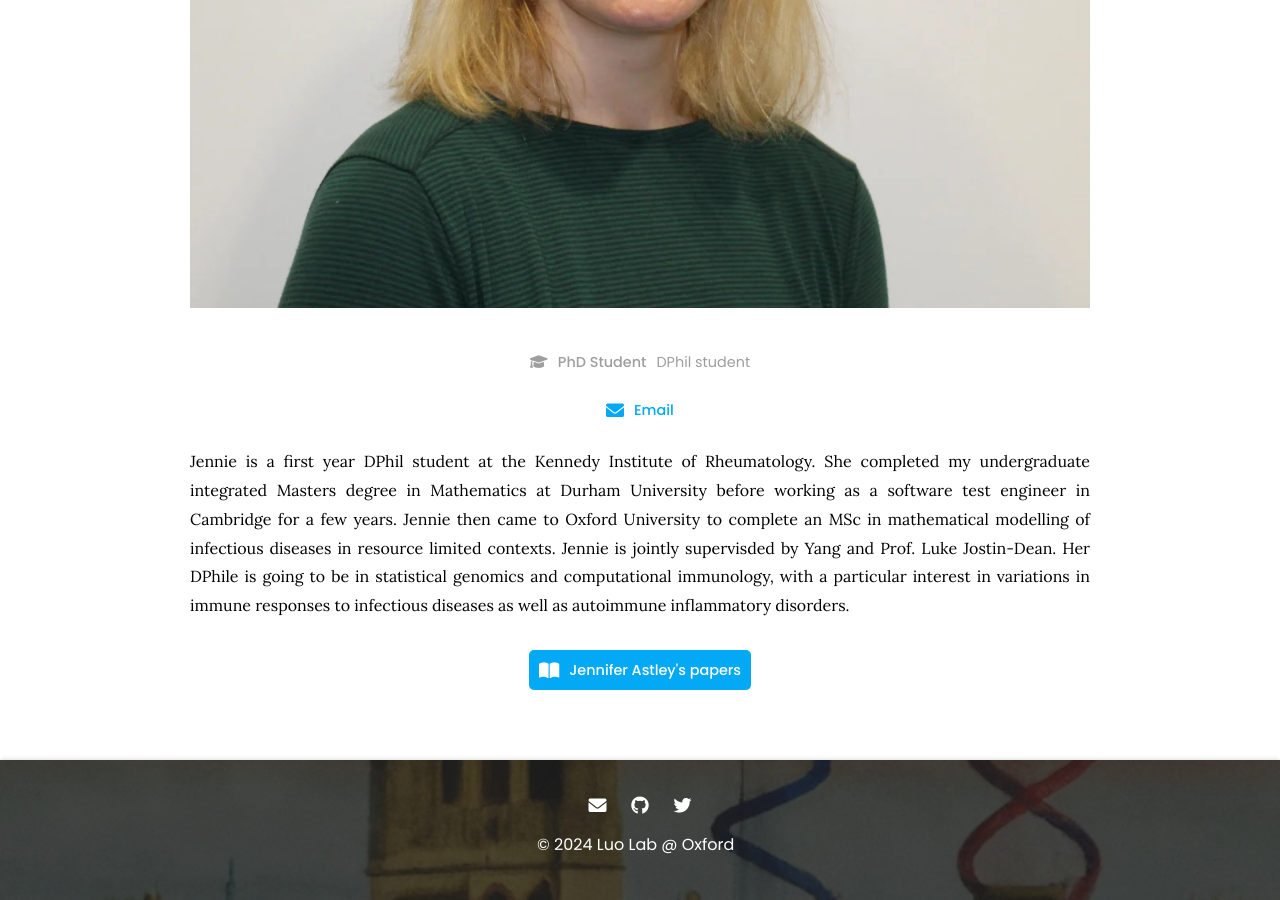
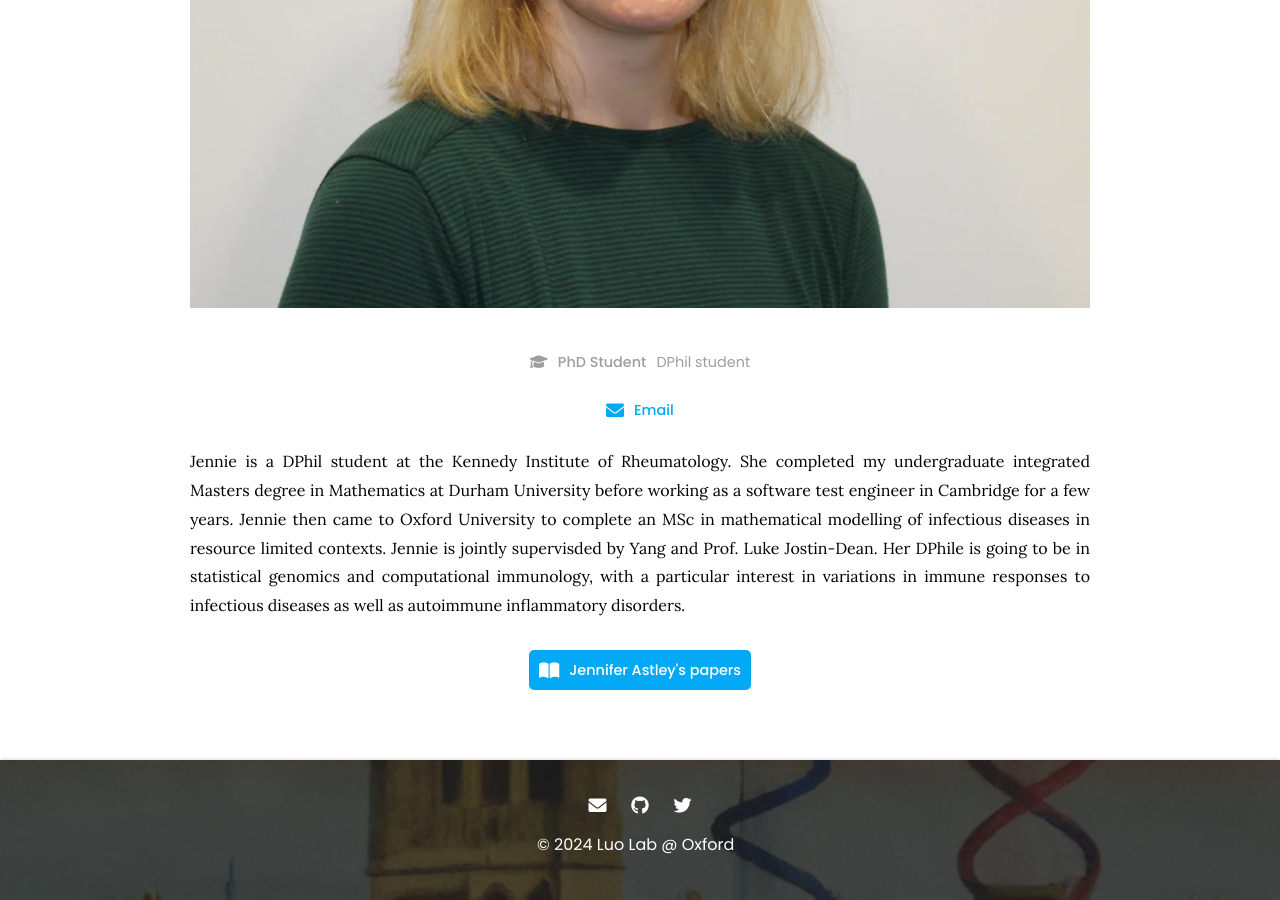
Before and after one commit to yang-luo-lab/yang-luo-lab.github.io, a Jekyll site: the page built from _members/jennifer-astley.md, in a window 1280 px wide and 900 px high, scrolled down 849 px. Built offline with Jekyll 4.4.1, drawn with Linux system fonts in a browser that asks for light colours.

```diff
--- a/_members/jennifer-astley.md
+++ b/_members/jennifer-astley.md
@@ -11,4 +11,4 @@ links:
   email: jennifer.astley@balliol.ox.ac.uk
 ---
 
-Jennie is a first year DPhil student at the Kennedy Institute of Rheumatology. She completed my undergraduate integrated Masters degree in Mathematics at Durham University before working as a software test engineer in Cambridge for a few years. Jennie then came to Oxford University to complete an MSc in mathematical modelling of infectious diseases in resource limited contexts. Jennie is jointly supervisded by Yang and Prof. Luke Jostin-Dean. Her DPhile is going to be in statistical genomics and computational immunology, with a particular interest in variations in immune responses to infectious diseases as well as autoimmune inflammatory disorders.
+Jennie is a DPhil student at the Kennedy Institute of Rheumatology. She completed my undergraduate integrated Masters degree in Mathematics at Durham University before working as a software test engineer in Cambridge for a few years. Jennie then came to Oxford University to complete an MSc in mathematical modelling of infectious diseases in resource limited contexts. Jennie is jointly supervisded by Yang and Prof. Luke Jostin-Dean. Her DPhile is going to be in statistical genomics and computational immunology, with a particular interest in variations in immune responses to infectious diseases as well as autoimmune inflammatory disorders.
```
Also changed, not shown: _members/Hannah-Kockelbergh.md (added, +14 -0 lines), _members/ruth-nanjala.md (+1 -1 lines), images/HKprofile.jpg (added).
